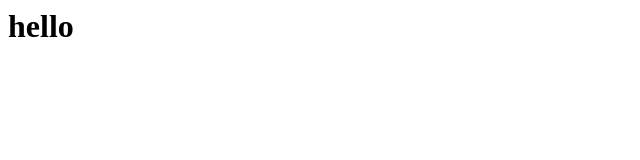
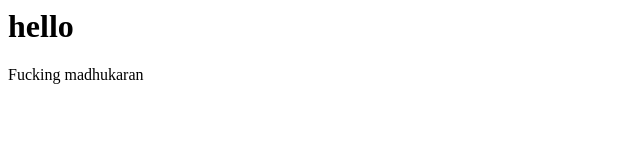
Before and after one commit to ArunKumar-45/ArunKumar-45.github.io, a plain HTML site: page index.html in a window 1280 px wide. Shown: the whole page, without its empty margins (0-640 px from the left). Drawn offline with Linux system fonts and the light colour scheme.

Commit message:
Update index.html

```diff
--- a/index.html
+++ b/index.html
@@ -1 +1,2 @@
 <h1>hello</h1>
+<p>Fucking madhukaran</p>
```
